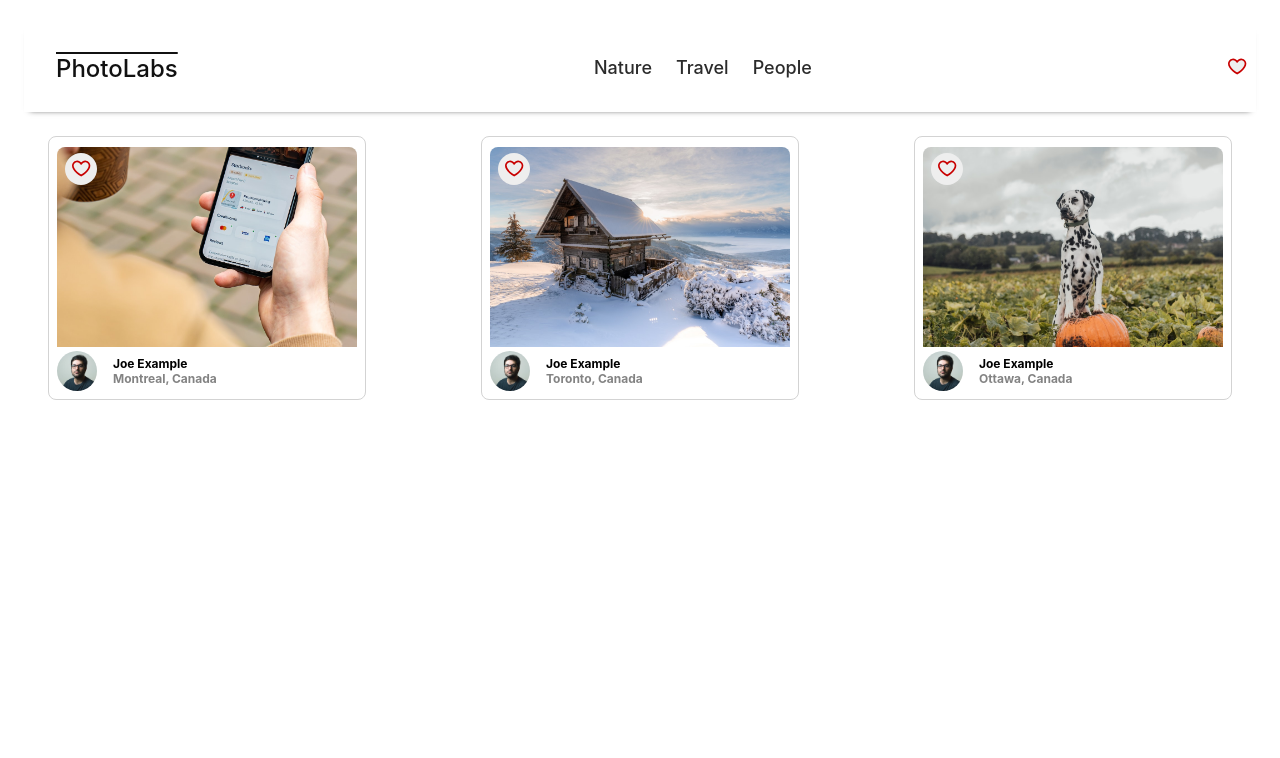
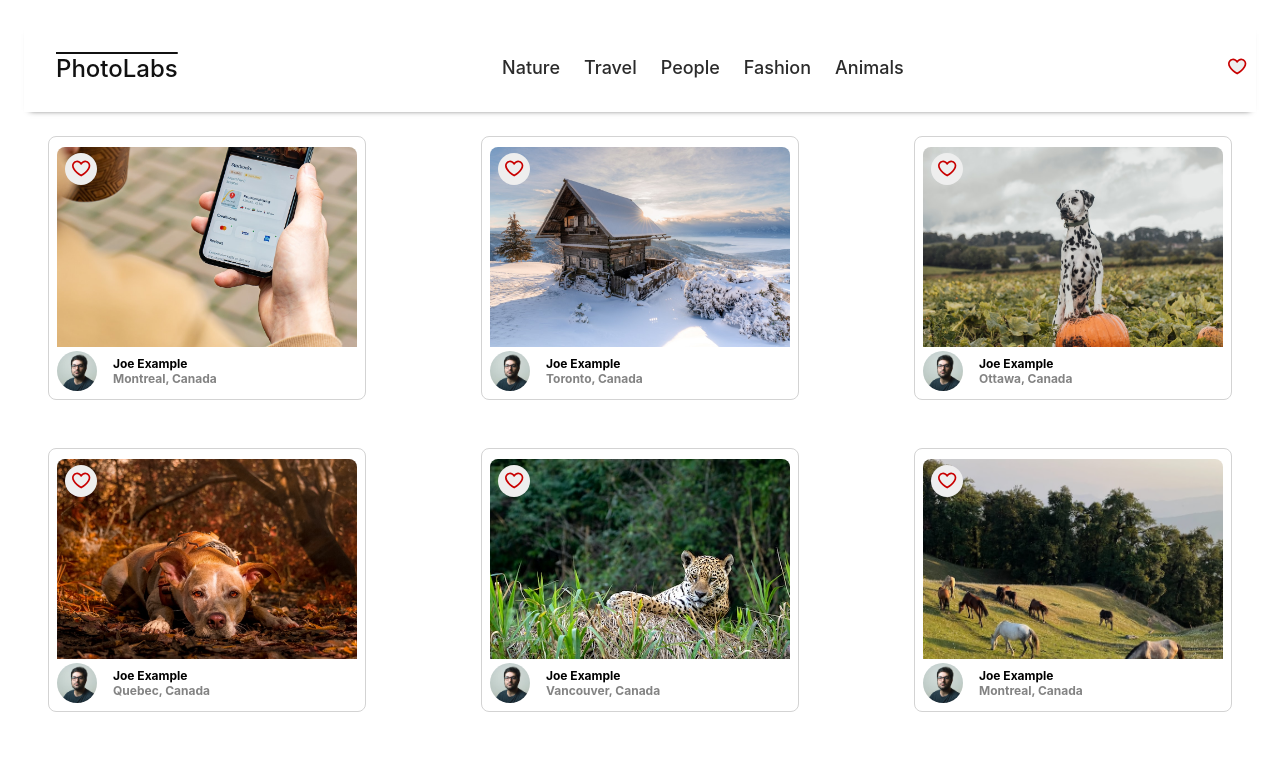
Before and after one commit to alecfaustino/photolabs, a React (Vite) app in the folder frontend/: page / in a window 1280 px wide. Shown: the top 758 px of the page. Built offline with nearby package versions, Linux system fonts and the light colour scheme; the HTML template or start-up script is replaced by a standard one.

Commit message:
refactor components with mock data

```diff
--- a/frontend/src/App.jsx
+++ b/frontend/src/App.jsx
@@ -1,10 +1,12 @@
 import "./App.scss";
 import HomeRoute from "./components/HomeRoute";
+import photos from "./mocks/photos";
+import topics from "./mocks/topics";
 
 const App = () => {
   return (
     <div className="App">
-      <HomeRoute />
+      <HomeRoute photos={photos} topics={topics} />
     </div>
   );
 };
--- a/frontend/src/components/HomeRoute.jsx
+++ b/frontend/src/components/HomeRoute.jsx
@@ -1,11 +1,11 @@
 import TopNavigation from "./TopNavigationBar";
 import PhotoList from "./PhotoList";
 
-const HomeRoute = () => {
+const HomeRoute = ({ photos, topics }) => {
   return (
     <div className="home-route">
-      <TopNavigation />
-      <PhotoList />
+      <TopNavigation topics={topics} />
+      <PhotoList photos={photos} />
     </div>
   );
 };
--- a/frontend/src/components/PhotoList.jsx
+++ b/frontend/src/components/PhotoList.jsx
@@ -1,61 +1,10 @@
 import "../styles/PhotoList.scss";
 import PhotoListItem from "./PhotoListItem";
 
-const sampleDataForPhotoList = [
-  {
-    id: 1,
-    location: {
-      city: "Montreal",
-      country: "Canada",
-    },
-    urls: {
-      full: "/Image-1-Full.jpeg",
-      regular: "/Image-1-Regular.jpeg",
-    },
-    user: {
-      username: "exampleuser",
-      name: "Joe Example",
-      profile: "/profile-1.jpg",
-    },
-  },
-  {
-    id: 2,
-    location: {
-      city: "Toronto",
-      country: "Canada",
-    },
-    urls: {
-      full: "/Image-2-Full.jpeg",
-      regular: "/Image-2-Regular.jpeg",
-    },
-    user: {
-      username: "exampleuser",
-      name: "Joe Example",
-      profile: "/profile-1.jpg",
-    },
-  },
-  {
-    id: 3,
-    location: {
-      city: "Ottawa",
-      country: "Canada",
-    },
-    urls: {
-      full: "/Image-3-Full.jpeg",
-      regular: "/Image-3-Regular.jpeg",
-    },
-    user: {
-      username: "exampleuser",
-      name: "Joe Example",
-      profile: "/profile-1.jpg",
-    },
-  },
-];
-
-const PhotoList = () => {
+const PhotoList = ({ photos }) => {
   return (
     <ul className="photo-list">
-      {sampleDataForPhotoList.map((photo) => (
+      {photos.map((photo) => (
         <PhotoListItem
           key={photo.id}
           id={photo.id}
--- a/frontend/src/components/TopNavigationBar.jsx
+++ b/frontend/src/components/TopNavigationBar.jsx
@@ -3,12 +3,12 @@ import FavBadge from "./FavBadge";
 import TopicList from "./TopicList";
 import { useState } from "react";
 
-const TopNavigation = () => {
+const TopNavigation = ({ topics }) => {
   const [fav, setFav] = useState(false);
   return (
     <div className="top-nav-bar">
       <span className="top-nav-bar__logo">PhotoLabs</span>
-      <TopicList />
+      <TopicList topics={topics} />
       <FavBadge isFavPhotoExist={fav} />
     </div>
   );
--- a/frontend/src/components/TopicList.jsx
+++ b/frontend/src/components/TopicList.jsx
@@ -1,28 +1,10 @@
 import "../styles/TopicList.scss";
 import TopicListItem from "./TopicListItem";
 
-const sampleDataForTopicList = [
-  {
-    id: 1,
-    slug: "topic-1",
-    title: "Nature",
-  },
-  {
-    id: 2,
-    slug: "topic-2",
-    title: "Travel",
-  },
-  {
-    id: 3,
-    slug: "topic-3",
-    title: "People",
-  },
-];
-
-const TopicList = () => {
+const TopicList = ({ topics }) => {
   return (
     <div className="top-nav-bar__topic-list">
-      {sampleDataForTopicList.map((topic) => (
+      {topics.map((topic) => (
         <TopicListItem key={topic.id} topic={topic} />
       ))}
     </div>
```
